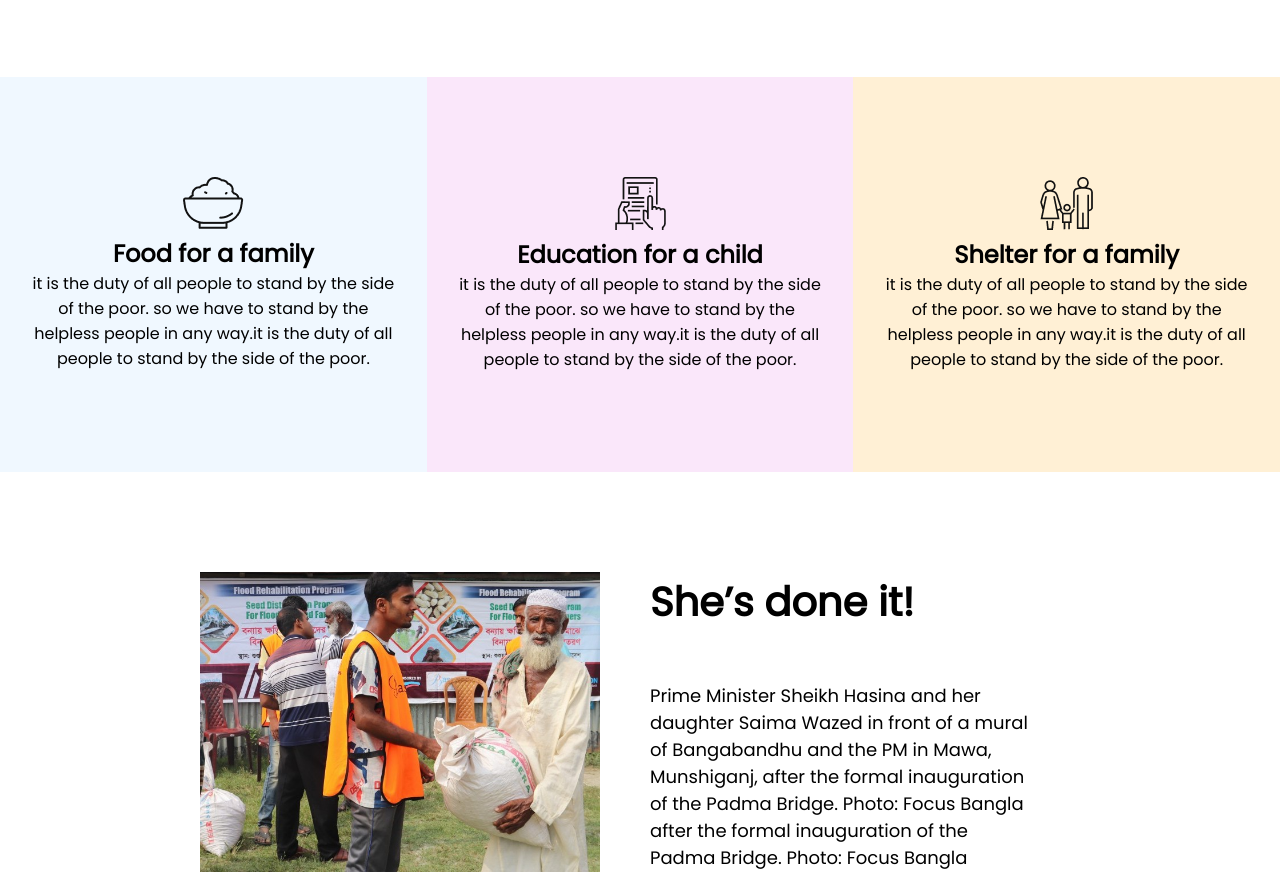
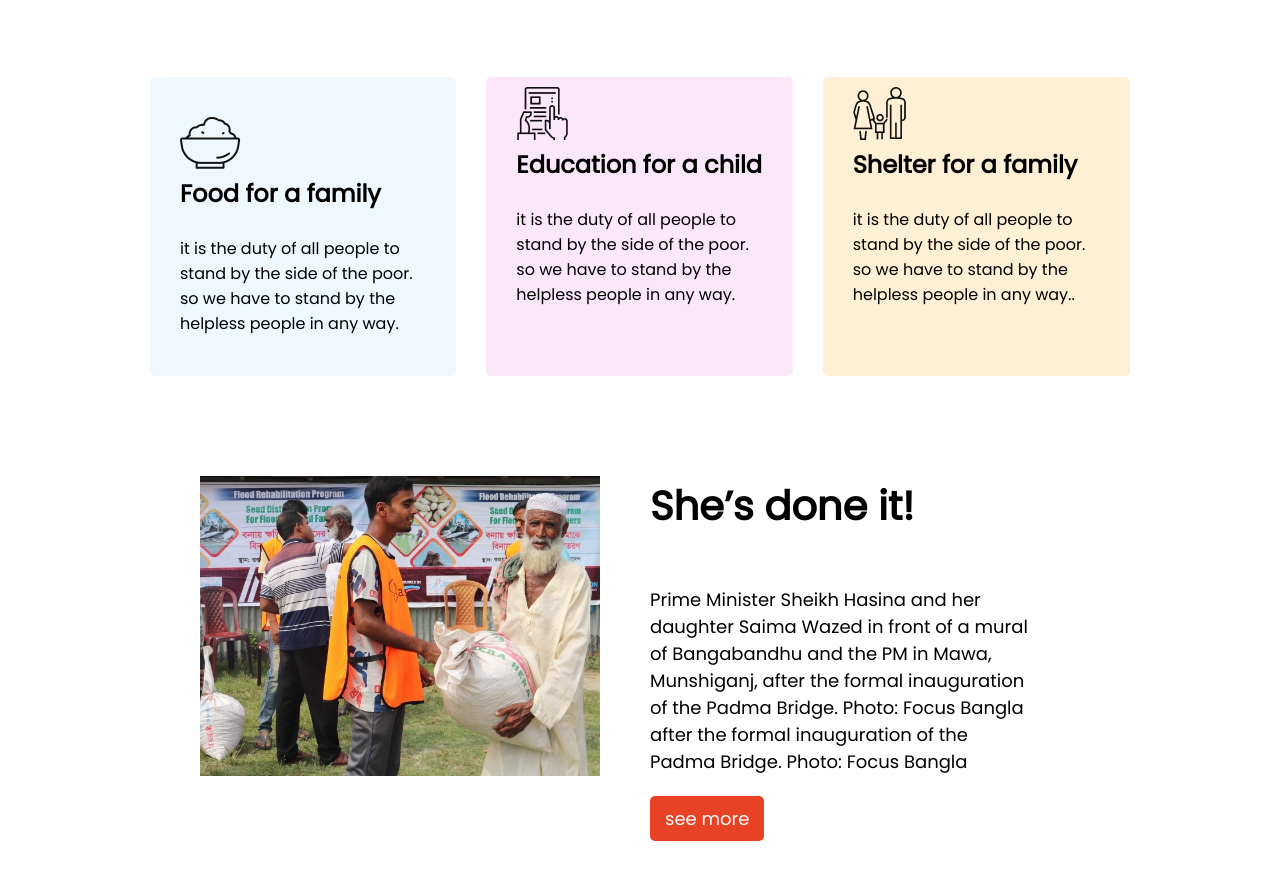
Before and after one commit to hedayatullahh/hedayat-donate, a plain HTML site: page index.html in a window 1280 px wide. Shown: the part 1428-2303 px from the top of the page. Drawn offline with Linux system fonts and the light colour scheme.

Commit message:
thrd commit

```diff
--- a/index.html
+++ b/index.html
@@ -92,22 +92,22 @@
 </section>
     <section class="flexible">
 
-        <div class="backgraund1">
+        <div id="backgraund1">
             <img src="./icon/food.png" alt="">
-            <h1>Food for a family</h1>
+            <h1>Food for a family</h1> <br>
             <p>
-                it is the duty of all people to stand by the side of the poor. so we have to stand by the helpless people in any way.it is the duty of all people to stand by the side of the poor.
+                it is the duty of all people to stand by the side of the poor. so we have to stand by the helpless people in any way.
             </p>
         </div><br>
-        <div class="backgraund2">
+        <div id="backgraund2">
             <img src="./icon/Frame-1.png" alt="">
-            <h1>Education for a child</h1>
-            <p>it is the duty of all people to stand by the side of the poor. so we have to stand by the helpless people in any way.it is the duty of all people to stand by the side of the poor.</p>
+            <h1>Education for a child</h1><br>
+            <p>it is the duty of all people to stand by the side of the poor. so we have to stand by the helpless people in any way.</p>
         </div> <br>
-        <div class="backgraund3">
+        <div id="backgraund3">
             <img src="./icon/shelter.png" alt="">
-            <h1>Shelter for a family</h1>
-            <p>it is the duty of all people to stand by the side of the poor. so we have to stand by the helpless people in any way.it is the duty of all people to stand by the side of the poor.</p>
+            <h1>Shelter for a family</h1> <br>
+            <p>it is the duty of all people to stand by the side of the poor. so we have to stand by the helpless people in any way..</p>
         </div>
 
     </section>
@@ -126,7 +126,7 @@
         </div>
         </div>
     </section>
-    <section class=" news">
+    <section class=" news2">
 
         <div class="right">
             <h1>She’s done it!</h1>
--- a/style.css
+++ b/style.css
@@ -67,6 +67,7 @@ text-shadow: 5px 5px 10px black;
     text-align: center;
     margin-top: 150px;
     margin-bottom: 80px;
+
 }
 .donate-plan h1{
     font-size: 45px;
@@ -74,24 +75,32 @@ text-shadow: 5px 5px 10px black;
 .donate-plan p{
     color: rgba(128, 128, 128, 0.914);
 }
-.backgraund1{
+#backgraund1{
     background-color: aliceblue;
-    padding: 100px 30px;
+    padding: 40px 30px;
+    border-radius: 5px;
+    margin: 0px  30px 0px 150px;
+
+
 }
-.backgraund2{
+#backgraund2{
     background-color:rgba(233, 153, 233, 0.233);
-    padding: 100px 30px;
+    padding: 10px 30px;
+    border-radius: 5px;
+
+
 }
-.backgraund3{
+#backgraund3{
     background-color:rgba(255, 166, 0, 0.166) ;
-    padding: 100px 30px;
-    border: 500px white;
+    padding: 10px 30px;
+   border-radius: 5px;
+    margin: 0px  150px 0px 30px;
 }
 .flexible{
     display: flex;
-    margin-top: 50px;
+    /* margin-top: 50px 50px; */
     justify-content:space-between;
-    text-align: center;
+    /* text-align: center; */
 
 
 }
```
